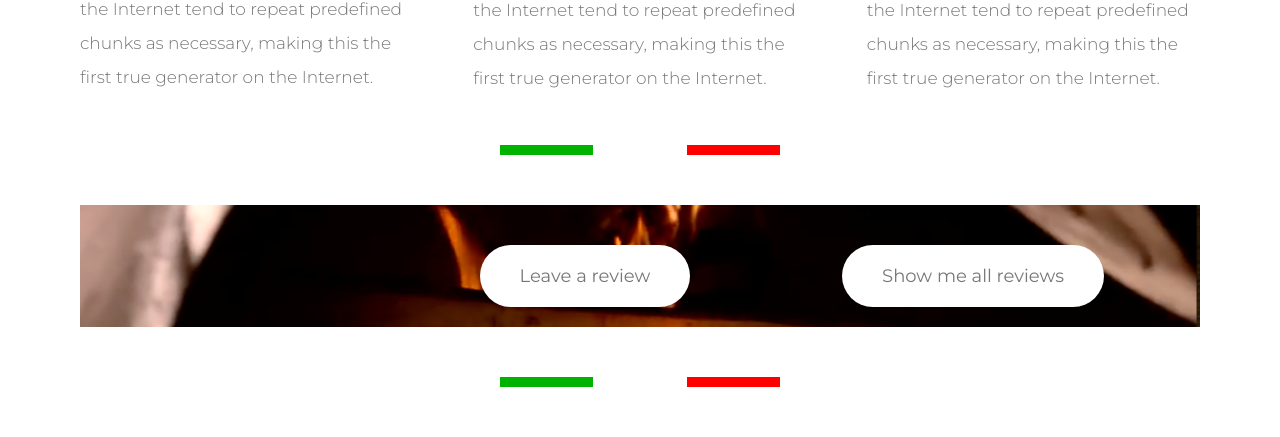
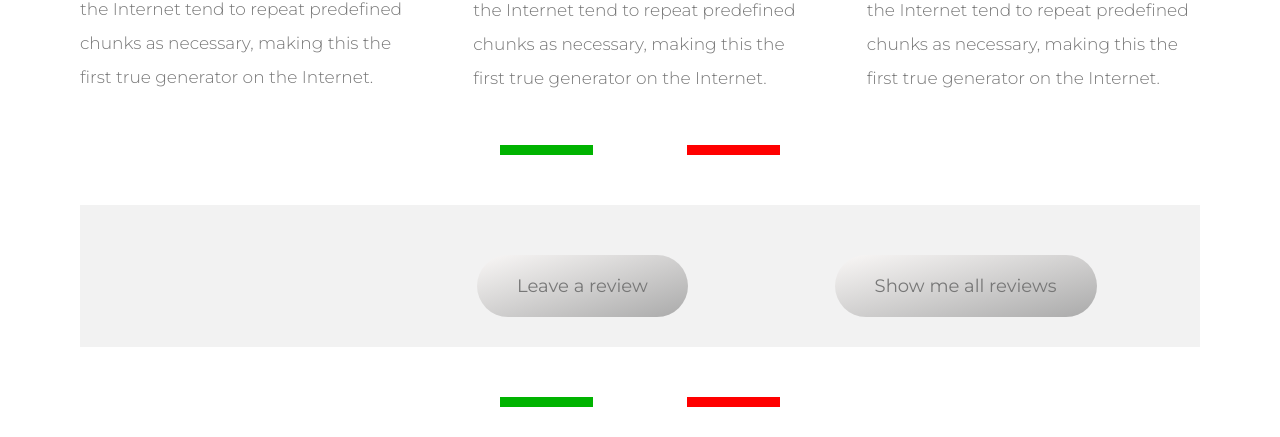
Before and after one commit to lucacimo/cssgriddemo, a PHP site: page / in a window 1280 px wide. Shown: the part 2307-2744 px from the top of the page. Run offline with PHP 8.4, Linux system fonts and the light colour scheme; some libraries are stand-ins or nearby versions.

Commit message:
improved reviews section

```diff
--- a/css/style.css
+++ b/css/style.css
@@ -145,7 +145,9 @@ section, footer {
   opacity: 1; }
 
 .video img:hover, .video img:active, .video img:focus {
-  opacity: 0.75; }
+  opacity: 0.75;
+  transform: scale(1.2);
+  transition: all .3s ease-in-out; }
 
 .contactme {
   background-color: #101d2c;
@@ -221,6 +223,10 @@ section, footer {
   color: #fff; }
   .btn--green::after {
     background-color: #c69963; }
+
+.btn--gray {
+  background: linear-gradient(to bottom right, #f9f7f6, #aaa);
+  color: #777; }
 
 .btn::after {
   content: "";
@@ -321,10 +327,10 @@ section, footer {
 .reviews {
   grid-column: center-start / center-end;
   display: grid;
-  background-image: url("../img/oven.jpg");
+  background: rgba(128, 128, 128, 0.1);
   background-size: cover;
   background-position: center;
-  padding: 2rem; }
+  padding: 3rem; }
   .reviews__button {
     grid-column: center-start / center-end;
     display: flex;
@@ -335,12 +341,10 @@ section, footer {
   display: grid;
   grid-template-columns: repeat(2, 1fr);
   grid-gap: 4rem;
-  color: white;
   font-family: "Montserrat",sans-serif;
   margin-bottom: 2rem; }
 
 .review-item {
-  border: solid 1px rgba(190, 190, 190, 0.35);
   margin: 0 auto;
   padding: 1em;
   flex: 1 1 20%;
@@ -387,6 +391,8 @@ img {
   line-height: 1.55;
   text-align: left;
   max-width: 32em;
+  font-size: 1.4rem;
+  color: #777;
   margin: auto; }
 
 .review-stars ul {
@@ -399,6 +405,7 @@ img {
   float: left;
   list-style: none !important;
   margin-right: 1px;
+  font-size: 1.4rem;
   line-height: 1; }
 
 .review-stars ul li i {
--- a/index.html
+++ b/index.html
@@ -56,7 +56,7 @@
                         <span class="heading-primary--main">Gennaro Langella</span>
                         <span class="heading-primary--sub">Pizza Verace Napoletana Trainer & Consultant</span>
                     </h1>
-                    <a href="#services" class="btn btn--white btn--animated">Discover Services</a>
+                    <a href="#services" class="btn btn--gray btn--animated">Discover Services</a>
                 </div>
                 <nav class="navigation">
                     <img src="img/logo.png" alt="brand logo" class="logo">
@@ -130,8 +130,8 @@
                 <div id="google-reviews">
                 </div>
                 <div class="reviews__button">
-                    <a href="https://www.google.it/search?ei=2EGRWo2BFMz-UJ66megH&q=50+kalo&oq=50+kalo&gs_l=psy-ab.3..35i39k1j0l9.440685.442796.0.443012.8.8.0.0.0.0.90.538.7.8.0....0...1c.1.64.psy-ab..0.8.663.6..0i131k1j0i67k1j0i3k1j0i10k1.127.a_dGmIwBxeo#lrd=0x133b0919b76c67e5:0x22f7a9cd950e4e2c,3,,," class="btn btn--white btn--animated">Leave a review</a>
-                    <a href="https://www.google.it/search?ei=2EGRWo2BFMz-UJ66megH&q=50+kalo&oq=50+kalo&gs_l=psy-ab.3..35i39k1j0l9.440685.442796.0.443012.8.8.0.0.0.0.90.538.7.8.0....0...1c.1.64.psy-ab..0.8.663.6..0i131k1j0i67k1j0i3k1j0i10k1.127.a_dGmIwBxeo#lrd=0x133b0919b76c67e5:0x22f7a9cd950e4e2c,1,,," class="btn btn--white btn--animated">Show me all reviews</a>
+                    <a href="https://www.google.it/search?ei=2EGRWo2BFMz-UJ66megH&q=50+kalo&oq=50+kalo&gs_l=psy-ab.3..35i39k1j0l9.440685.442796.0.443012.8.8.0.0.0.0.90.538.7.8.0....0...1c.1.64.psy-ab..0.8.663.6..0i131k1j0i67k1j0i3k1j0i10k1.127.a_dGmIwBxeo#lrd=0x133b0919b76c67e5:0x22f7a9cd950e4e2c,3,,," class="btn btn--gray btn--animated">Leave a review</a>
+                    <a href="https://www.google.it/search?ei=2EGRWo2BFMz-UJ66megH&q=50+kalo&oq=50+kalo&gs_l=psy-ab.3..35i39k1j0l9.440685.442796.0.443012.8.8.0.0.0.0.90.538.7.8.0....0...1c.1.64.psy-ab..0.8.663.6..0i131k1j0i67k1j0i3k1j0i10k1.127.a_dGmIwBxeo#lrd=0x133b0919b76c67e5:0x22f7a9cd950e4e2c,1,,," class="btn btn--gray btn--animated">Show me all reviews</a>
                 </div>
             </section>
 
@@ -194,28 +194,24 @@
                                 <a class="fancybox fancybox.iframe" href="https://vimeo.com/256979660">
                                 <img alt="video 1" class="videoThumb" src="https://i.vimeocdn.com/video/684787246_1280x720.jpg"></a>
                             </figure>
-                            <h2 class="videoTitle">Dough Preparation</h2>
                         </article>
                         <article class="video">
                             <figure>
                                 <a class="fancybox fancybox.iframe" href="https://vimeo.com/256977240">
                                 <img alt="video 2" class="videoThumb" src="https://i.vimeocdn.com/video/684786848_1280x720.jpg"></a>
                             </figure>
-                            <h2 class="videoTitle">Staglio</h2>
                         </article>
                         <article class="video">
                             <figure>
                                 <a class="fancybox fancybox.iframe" href="https://vimeo.com/256979465">
                                 <img alt="video 3" class="videoThumb" src="https://i.vimeocdn.com/video/684787061_1280x720.jpg"></a>
                                 </figure>
-                                <h2 class="videoTitle">Balls preparation</h2>
                         </article>
                         <article class="video">
                             <figure>
                                 <a class="fancybox fancybox.iframe" href="https://vimeo.com/256976954">
                                 <img alt="video 4" class="videoThumb" src="https://i.vimeocdn.com/video/684784055_1280x720.jpg"></a>
                             </figure>
-                            <h2 class="videoTitle">Dough Analysis</h2>
                         </article>
                     </div>
             </section>
--- a/sass/_button.scss
+++ b/sass/_button.scss
@@ -11,7 +11,6 @@
         font-size: 1.8rem;
         font-family: Montserrat,sans-serif;
 
-        //Change for the <button> element
         border: none;
         cursor: pointer;
     }
@@ -49,6 +48,11 @@
         &::after {
             background-color: $color-primary;
         }
+    }
+
+    &--gray {
+        background: linear-gradient(to bottom right, $color-grey-light-1, $color-grey-light-2);
+        color: $color-grey-dark;
     }
 
     &::after {
--- a/sass/_gallery.scss
+++ b/sass/_gallery.scss
@@ -51,4 +51,6 @@
 
    .video img:hover, .video img:active, .video img:focus {
      opacity: 0.75;
+     transform: scale(1.2) ;
+     transition: all .3s ease-in-out;
    }
```
Also changed, not shown: sass/_reviews.scss (+16 -6 lines), 2 other files.
